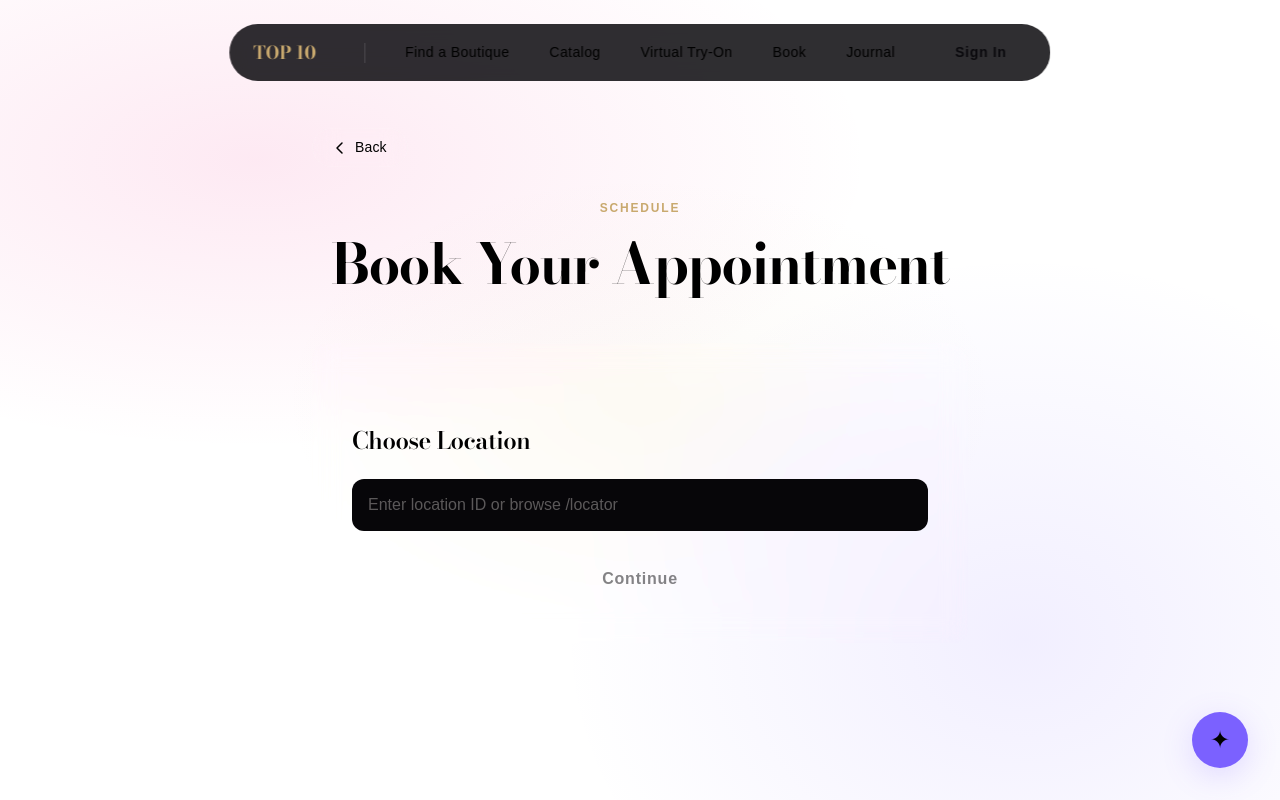
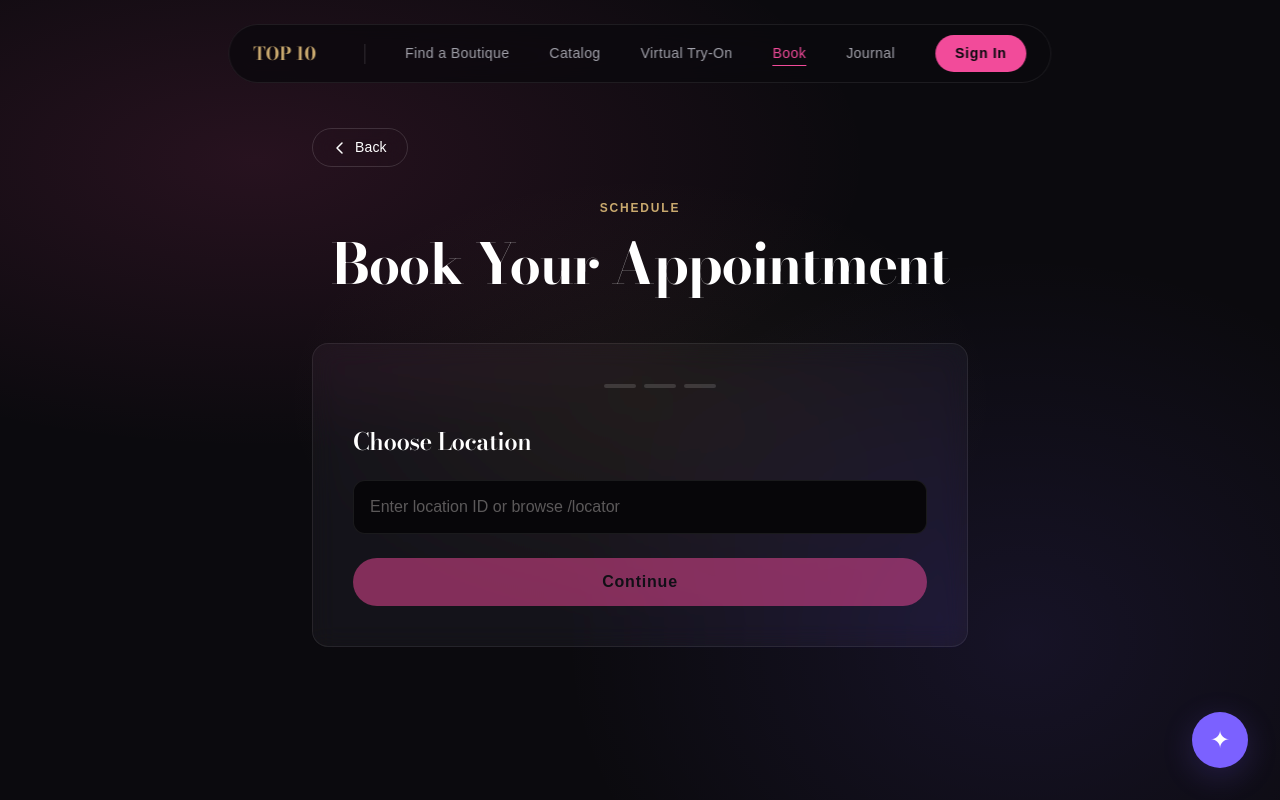
Before and after one commit to tburgernyc/Top10-Ecosystem, a Next.js app in the folder apps/brand-network-web/: page /book in a window 1280 px wide. Shown: the top 800 px of the page. Built offline with nearby package versions, Linux system fonts and the light colour scheme; a web font is replaced by a local one.

Commit message:
feat: update var() references in globals.css to new token names

```diff
--- a/apps/brand-network-web/src/app/globals.css
+++ b/apps/brand-network-web/src/app/globals.css
@@ -83,8 +83,8 @@ html {
 }
 
 body {
-  background-color: var(--color-bg-noir);
-  color: var(--color-text-primary);
+  background-color: var(--color-bg);
+  color: var(--color-text);
   font-family: var(--font-ui);
   font-size: 1rem;
   line-height: 1.5;
@@ -100,8 +100,8 @@ input, textarea, select {
 /* ── COMPONENT CLASSES ───────────────────────────────────────────────────── */
 
 .glass-card {
-  background: var(--color-surface-glass);
-  border: 1px solid var(--color-surface-border);
+  background: var(--color-bg-glass);
+  border: 1px solid var(--color-border);
   backdrop-filter: blur(var(--blur-md)) saturate(180%);
   -webkit-backdrop-filter: blur(var(--blur-md)) saturate(180%);
   border-radius: var(--radius-lg);
@@ -118,8 +118,8 @@ input, textarea, select {
 }
 
 .bento-card {
-  background: var(--color-surface-glass);
-  border: 1px solid var(--color-surface-border);
+  background: var(--color-bg-glass);
+  border: 1px solid var(--color-border);
   backdrop-filter: blur(var(--blur-md)) saturate(180%);
   -webkit-backdrop-filter: blur(var(--blur-md)) saturate(180%);
   border-radius: var(--radius-xl);
@@ -149,7 +149,7 @@ input, textarea, select {
 }
 
 .mesh-bg {
-  background-color: var(--color-bg-noir);
+  background-color: var(--color-bg);
   background-image:
     radial-gradient(ellipse 80% 60% at 20% 20%, rgba(242, 75, 154, 0.12) 0%, transparent 60%),
     radial-gradient(ellipse 60% 80% at 80% 80%, rgba(123, 97, 255, 0.10) 0%, transparent 60%),
@@ -172,7 +172,7 @@ input, textarea, select {
   align-items: center;
   justify-content: center;
   gap: 0.5rem;
-  background: var(--color-brand-primary);
+  background: var(--color-primary);
   color: var(--color-text-inverse);
   font-family: var(--font-ui);
   font-size: 1rem;
@@ -190,7 +190,7 @@ input, textarea, select {
 
 .btn-primary:hover {
   transform: scale(1.04);
-  box-shadow: 0 0 32px var(--color-brand-primary-glow);
+  box-shadow: 0 0 32px var(--color-primary-glow);
 }
 
 .btn-primary:active { transform: scale(0.97); }
@@ -209,7 +209,7 @@ input, textarea, select {
   justify-content: center;
   gap: 0.5rem;
   background: transparent;
-  color: var(--color-text-primary);
+  color: var(--color-text);
   font-family: var(--font-ui);
   font-size: 1rem;
   font-weight: 500;
@@ -227,8 +227,8 @@ input, textarea, select {
 
 .btn-ghost:hover {
   background: var(--color-surface-glass-md);
-  border-color: var(--color-brand-primary);
-  color: var(--color-brand-primary);
+  border-color: var(--color-primary);
+  color: var(--color-primary);
 }
 
 .btn-gold {
@@ -260,9 +260,9 @@ input, textarea, select {
 
 .input-luxury {
   background: var(--color-bg-sunken);
-  border: 1px solid var(--color-surface-border);
+  border: 1px solid var(--color-border);
   border-radius: var(--radius-md);
-  color: var(--color-text-primary);
+  color: var(--color-text);
   font-family: var(--font-ui);
   font-size: 1rem; /* Mandatory 16px floor — iOS Safari zoom prevention */
   padding: 0.875rem 1rem;
@@ -274,8 +274,8 @@ input, textarea, select {
 }
 
 .input-luxury:focus {
-  border-color: var(--color-brand-primary);
-  box-shadow: 0 0 0 3px var(--color-brand-primary-glow);
+  border-color: var(--color-primary);
+  box-shadow: 0 0 0 3px var(--color-primary-glow);
 }
 
 .input-luxury::placeholder {
@@ -291,7 +291,7 @@ input, textarea, select {
   transform: translateX(-50%);
   z-index: 100;
   background: rgba(11, 10, 14, 0.85);
-  border: 1px solid var(--color-surface-border);
+  border: 1px solid var(--color-border);
   backdrop-filter: blur(var(--blur-md)) saturate(200%);
   -webkit-backdrop-filter: blur(var(--blur-md)) saturate(200%);
   border-radius: var(--radius-pill);
@@ -308,7 +308,7 @@ input, textarea, select {
 }
 
 .nav-link {
-  color: var(--color-text-secondary);
+  color: var(--color-text-muted);
   font-family: var(--font-ui);
   font-size: 0.875rem;
   font-weight: 500;
@@ -325,13 +325,13 @@ input, textarea, select {
   left: 0;
   width: 0;
   height: 1px;
-  background: var(--color-brand-primary);
+  background: var(--color-primary);
   transition: width var(--duration-normal) var(--ease-luxury);
 }
 
-.nav-link:hover { color: var(--color-text-primary); }
+.nav-link:hover { color: var(--color-text); }
 .nav-link:hover::after { width: 100%; }
-.nav-link.active { color: var(--color-brand-primary); }
+.nav-link.active { color: var(--color-primary); }
 .nav-link.active::after { width: 100%; }
 
 /* ── PAGE TRANSITIONS ────────────────────────────────────────────────────── */
@@ -369,10 +369,10 @@ input, textarea, select {
 .font-ui      { font-family: var(--font-ui); }
 .font-mono    { font-family: var(--font-mono); }
 
-.text-brand-primary   { color: var(--color-brand-primary); }
+.text-brand-primary   { color: var(--color-primary); }
 .text-brand-secondary { color: var(--color-brand-secondary); }
 .text-brand-accent    { color: var(--color-brand-accent); }
-.text-muted           { color: var(--color-text-secondary); }
+.text-muted           { color: var(--color-text-muted); }
 .text-faint           { color: var(--color-text-tertiary); }
 
 .heading-display {
@@ -380,7 +380,7 @@ input, textarea, select {
   font-weight: 700;
   line-height: 1.1;
   letter-spacing: -0.025em;
-  color: var(--color-text-primary);
+  color: var(--color-text);
 }
 
 .heading-section {
@@ -388,7 +388,7 @@ input, textarea, select {
   font-weight: 600;
   line-height: 1.2;
   letter-spacing: -0.02em;
-  color: var(--color-text-primary);
+  color: var(--color-text);
 }
 
 .label-luxury {
@@ -405,11 +405,11 @@ input, textarea, select {
 ::-webkit-scrollbar { width: 4px; height: 4px; }
 ::-webkit-scrollbar-track { background: transparent; }
 ::-webkit-scrollbar-thumb { background: var(--color-surface-border-md); border-radius: 2px; }
-::-webkit-scrollbar-thumb:hover { background: var(--color-brand-primary); }
+::-webkit-scrollbar-thumb:hover { background: var(--color-primary); }
 
 /* ── SELECTION ───────────────────────────────────────────────────────────── */
 
 ::selection {
-  background: var(--color-brand-primary-glow);
-  color: var(--color-text-primary);
+  background: var(--color-primary-glow);
+  color: var(--color-text);
 }
```
